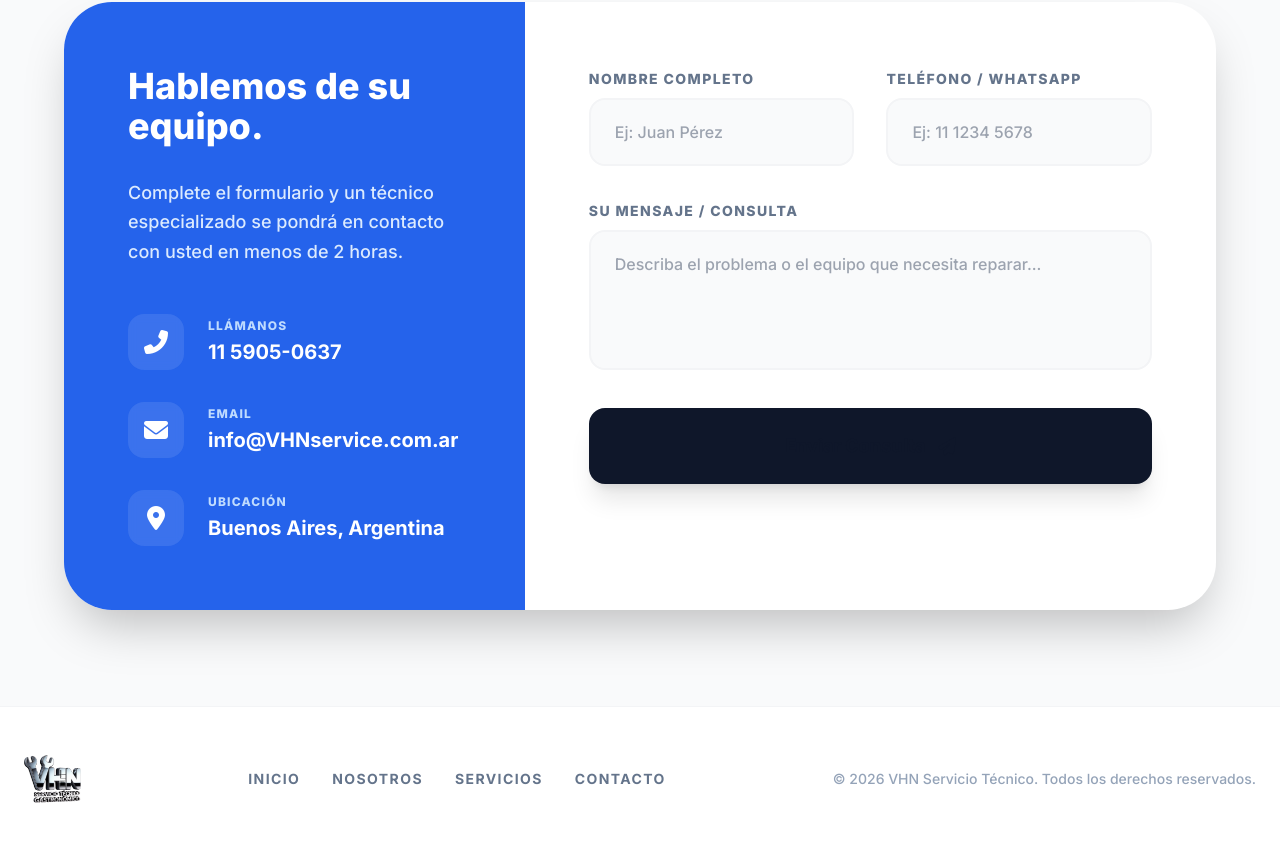
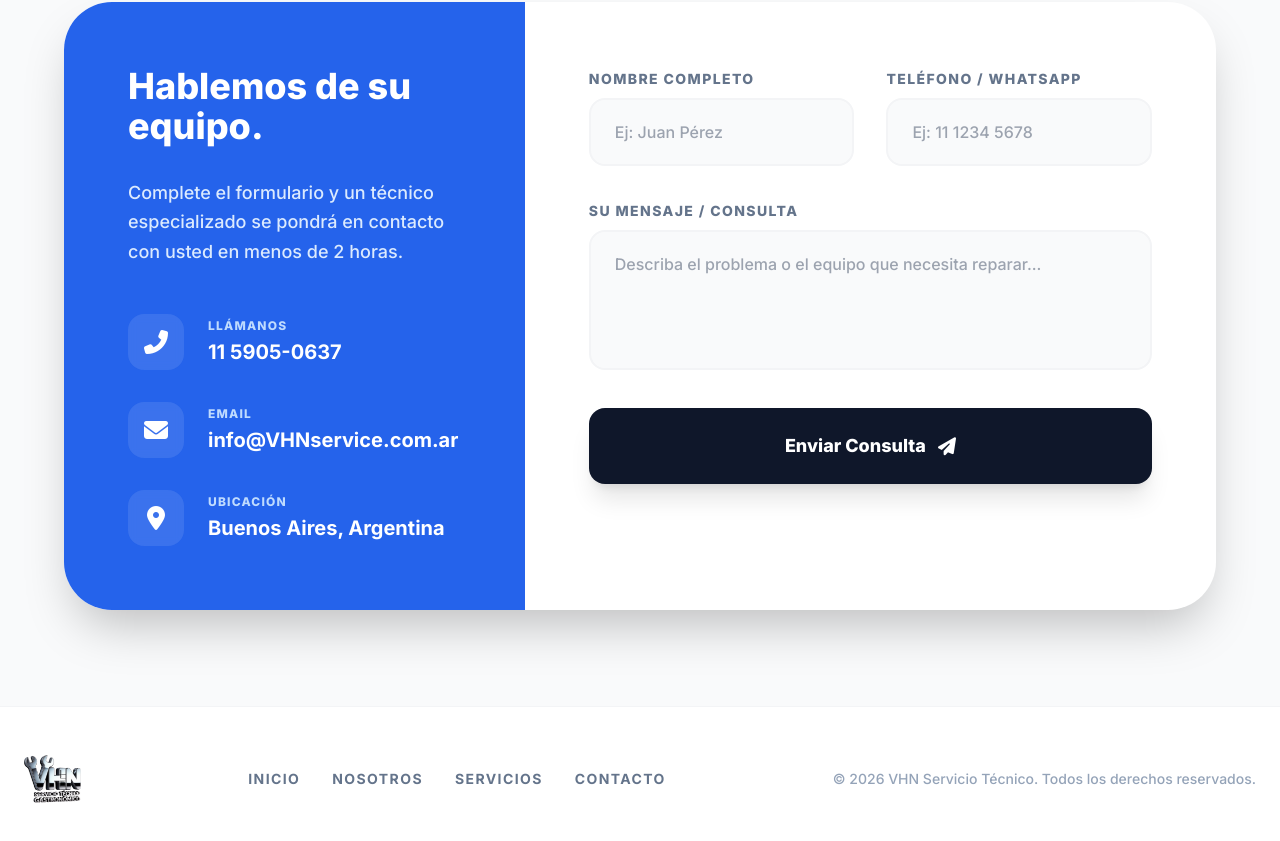
Before and after one commit to Alejandro1208/proyectos-varios, a React (Vite) app in the folder VHN-servicio-tecnico/: page / in a window 1280 px wide. Shown: the part 3450-4291 px from the top of the page. Built offline with nearby package versions, Linux system fonts and the light colour scheme.

Commit message:
ajustes contact

```diff
--- a/VHN-servicio-tecnico/components/ContactForm.tsx
+++ b/VHN-servicio-tecnico/components/ContactForm.tsx
@@ -130,7 +130,7 @@ const ContactForm: React.FC = () => {
                 <button
                   type="submit"
                   disabled={loading || success}
-                  className={`w-full px-10 py-6 rounded-2xl font-black text-lg transition-all duration-300 ease-in-out hover:scale-[1.02] shadow-xl disabled:opacity-70 flex items-center justify-center
+                  className={`w-full px-10 py-6 rounded-2xl font-black text-lg transition-all duration-300 ease-in-out hover:scale-[1.02] shadow-xl disabled:opacity-70 flex items-center justify-center text-white
                     ${success ? 'bg-green-500' : 'bg-slate-900 hover:bg-black'}
                   `}
                 >
--- a/VHN-servicio-tecnico/index.html
+++ b/VHN-servicio-tecnico/index.html
@@ -5,6 +5,7 @@
     <meta charset="UTF-8" />
     <meta name="viewport" content="width=device-width, initial-scale=1.0" />
     <title>VHN Servicio Técnico Gastronómico</title>
+    <link rel="icon" type="image/png" href="/logo.png" />
     <script src="https://cdn.tailwindcss.com"></script>
     <link rel="stylesheet" href="https://cdnjs.cloudflare.com/ajax/libs/font-awesome/6.4.0/css/all.min.css" />
     <link rel="preconnect" href="https://fonts.googleapis.com">
```
